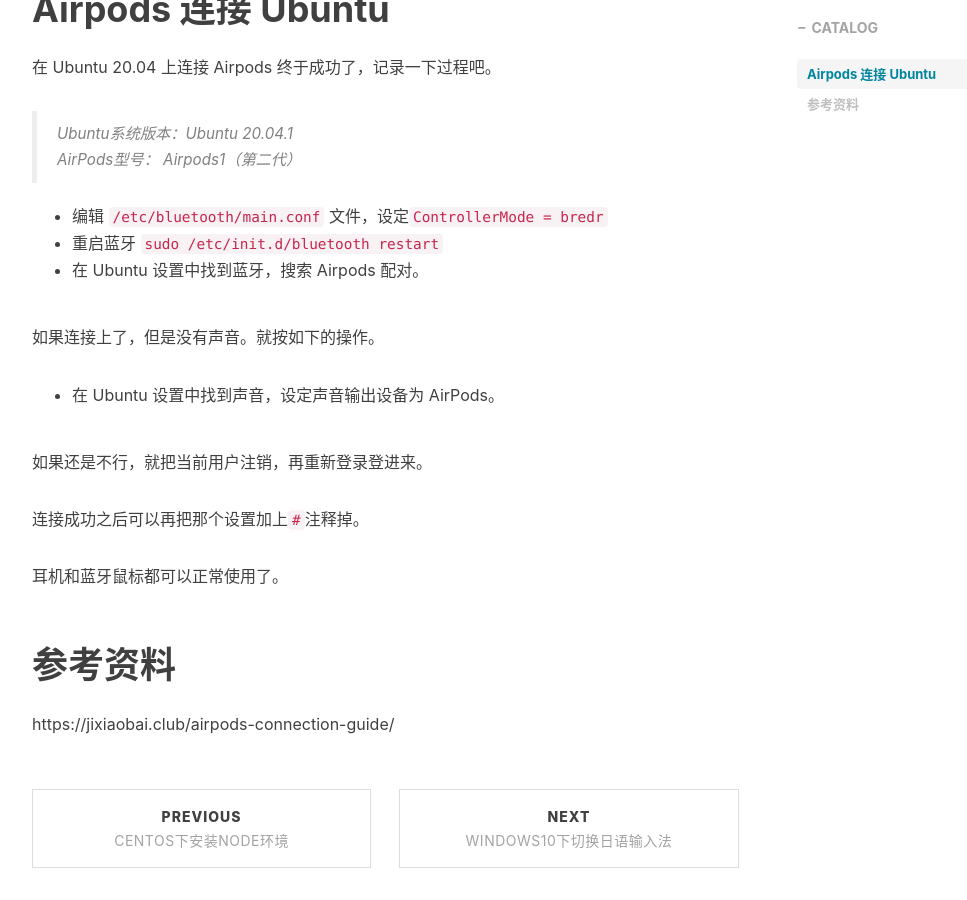
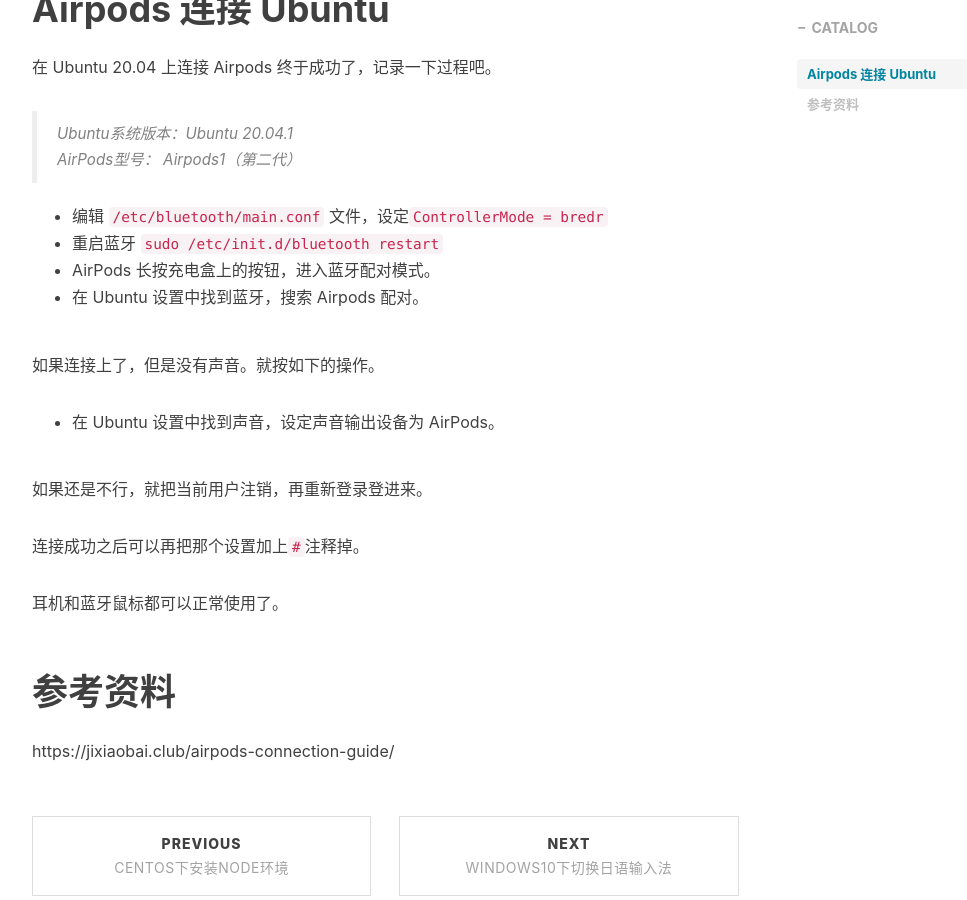
Before and after one commit to tongg112/tongg112.github.io, a Jekyll site: the page built from _posts/2021-07-01-airpods-Ubuntu.md, in a window 1280 px wide and 900 px high, scrolled down 543 px. Shown: the whole window, without its empty margins (233-1200 px from the left). Built offline with Jekyll 4.4.1, drawn with Linux system fonts in a browser that asks for light colours; nearby versions of some CDN libraries; comment, search, counter and statistics services are not loaded.

Commit message:
更新airpods连接

```diff
--- a/_posts/2021-07-01-airpods-Ubuntu.md
+++ b/_posts/2021-07-01-airpods-Ubuntu.md
@@ -18,6 +18,7 @@
 
 - 编辑 `/etc/bluetooth/main.conf` 文件，设定`ControllerMode = bredr`
 - 重启蓝牙 `sudo /etc/init.d/bluetooth restart`
+- AirPods 长按充电盒上的按钮，进入蓝牙配对模式。
 - 在 Ubuntu 设置中找到蓝牙，搜索 Airpods 配对。
 
 如果连接上了，但是没有声音。就按如下的操作。
```
